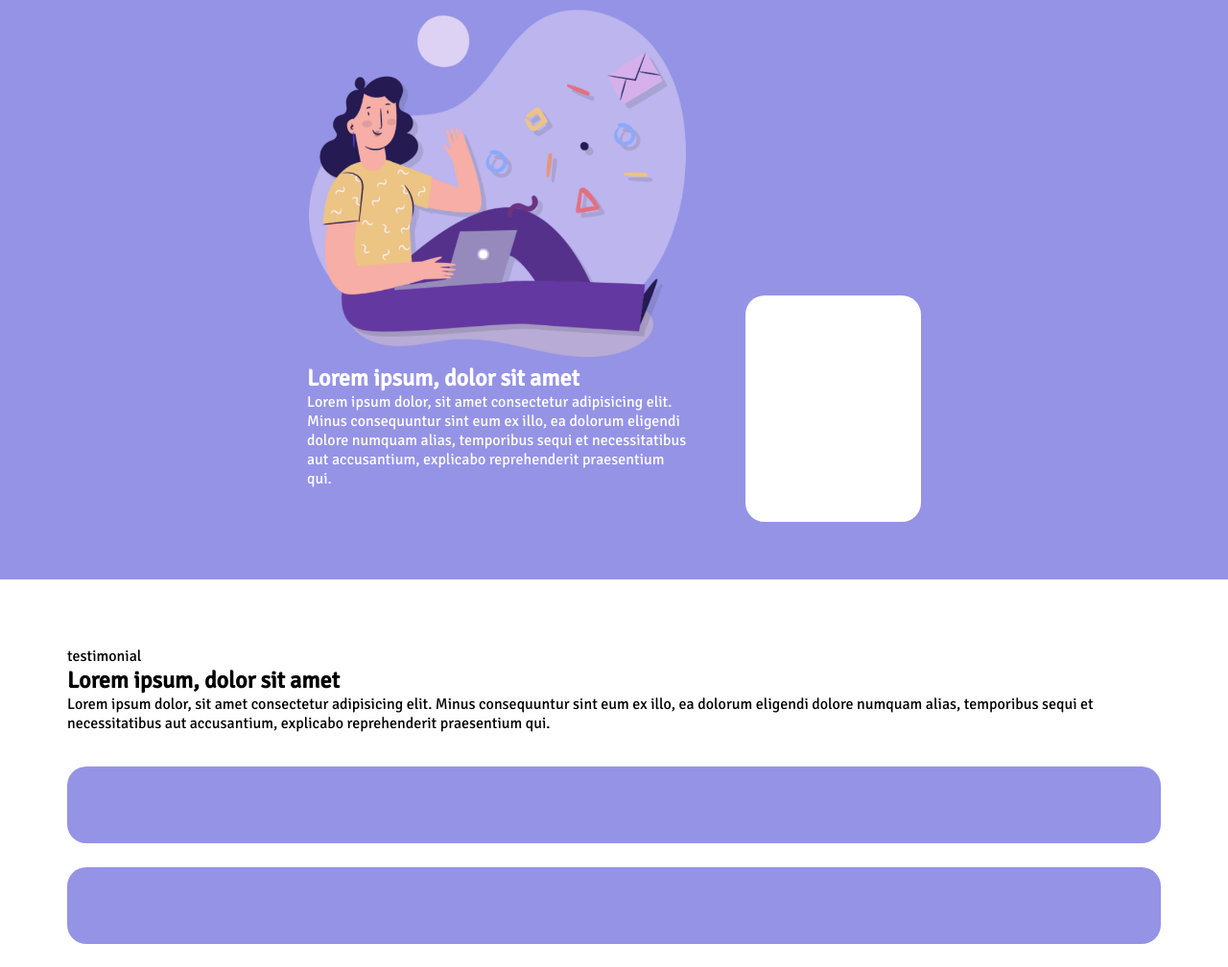
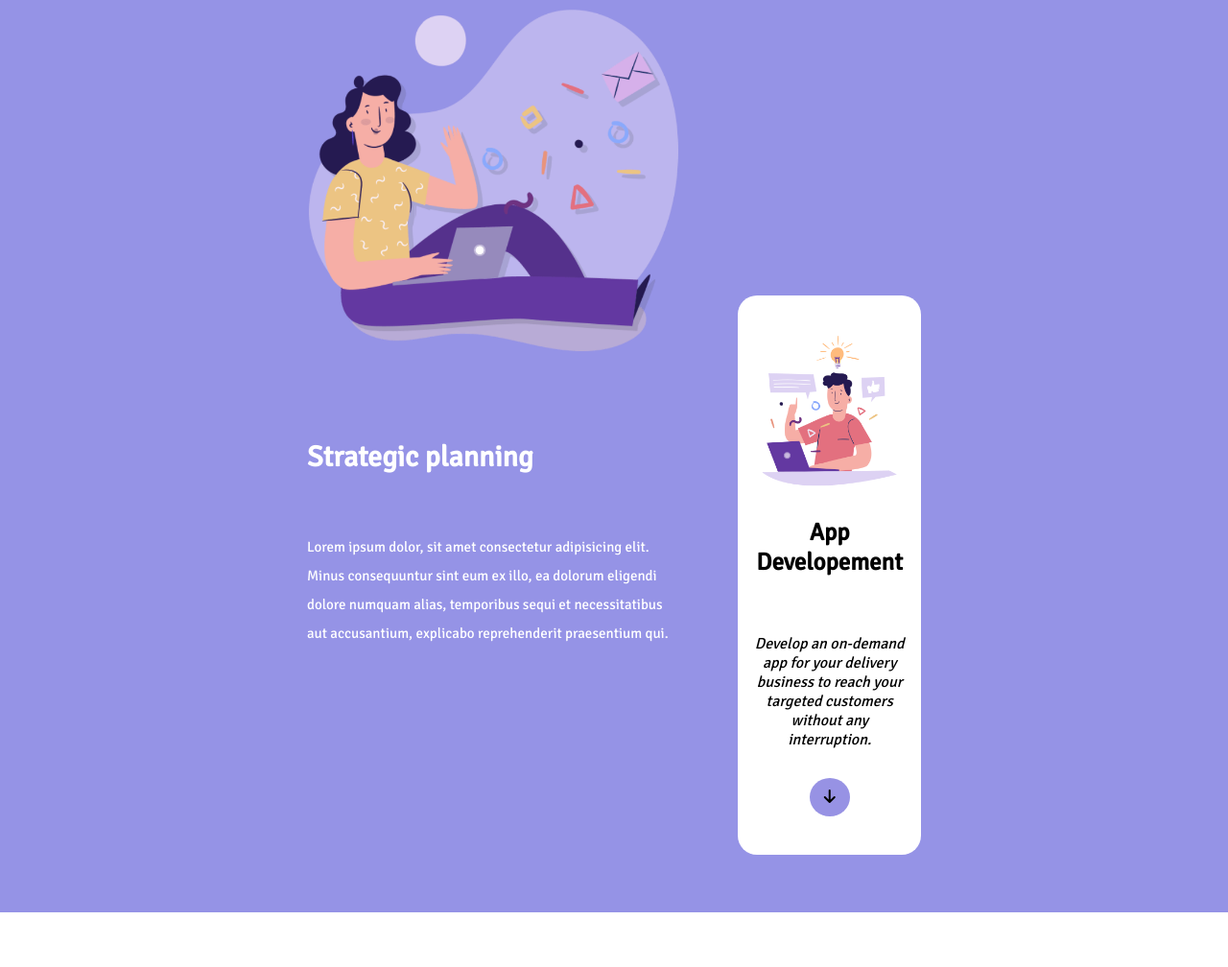
Before and after one commit to gab1144/htmlcss-responsive-layout, a plain HTML site: page index.html in a window 1280 px wide. Shown: the part 1222-2230 px from the top of the page at 96% size. Drawn offline with Linux system fonts and the light colour scheme.

Commit message:
[change] section planning

```diff
--- a/css/style.css
+++ b/css/style.css
@@ -177,10 +177,55 @@ header ul li a:hover {
 
 .planning img {
   width: 100%;
+  margin-bottom: 85px;
 }
 
 .planning .card {
   background-color: white;
+}
+
+.planning .text {
+  color: white;
+}
+
+.planning .text h2 {
+  font-size: 25px;
+}
+
+.planning .text p {
+  margin-top: 60px;
+  font-size: 15px;
+  line-height: 30px;
+  font-weight: 300px;
+}
+
+.planning .card {
+  color: black;
+  text-align: center;
+}
+
+.planning .card img {
+  margin-bottom: 0;
+}
+
+.planning .card h3 {
+  color: black;
+  font-size: 25px;
+  margin: 30px auto;
+}
+
+.planning .card p {
+  font-style: italic;
+  font-weight: 300px;
+  margin: 30px auto;
+}
+
+
+.arrow-d {
+  background-color: rgb(151, 146, 228);
+  padding: 10px 15px;
+  border-radius: 100%;
+  width: fit-content;
 }
 
 .testimonial {
@@ -275,6 +320,10 @@ footer span {
     width: calc(calc(100%/2) - 12.5px);
   }
 
+  .planning .text h2 {
+    font-size: 50px;
+  }
+
   .benefits .container .row {
     display: flex;
     justify-content: space-between;
@@ -284,7 +333,6 @@ footer span {
   .benefits .container .row .col {
     width: calc(calc(100%/2) - 20px);
   }
-
 
   .about-us .container {
     display: flex;
@@ -367,6 +415,10 @@ footer span {
     margin-top: 305px;
   }
 
+  .planning .text h2 {
+    font-size: 30px;
+  }
+
   .benefits .container .row .col {
     width: calc(calc(100%/3) - 50px);
   }
--- a/index.html
+++ b/index.html
@@ -114,11 +114,20 @@
         <div class="text">
           <img src="/img/planning1.png" alt="Planning 1">
 
-          <h2>Lorem ipsum, dolor sit amet</h2>
+          <h2>Strategic planning</h2>
           <p>Lorem ipsum dolor, sit amet consectetur adipisicing elit. Minus consequuntur sint eum ex illo, ea dolorum eligendi dolore numquam alias, temporibus sequi et necessitatibus aut accusantium, explicabo reprehenderit praesentium qui.</p>
         </div>
 
-        <div class="card">
+        <div class="card flex dir-col align-c">
+
+          <img src="img/planning2.png" alt="Planning 2">
+            <h3>App Developement</h3>
+
+            <p>Develop an on-demand app for your delivery business to reach your targeted customers without any interruption.</p>
+
+            <div class="arrow-d">
+              <i class="fa-solid fa-arrow-down"></i>
+            </div>
 
         </div>
 
```
